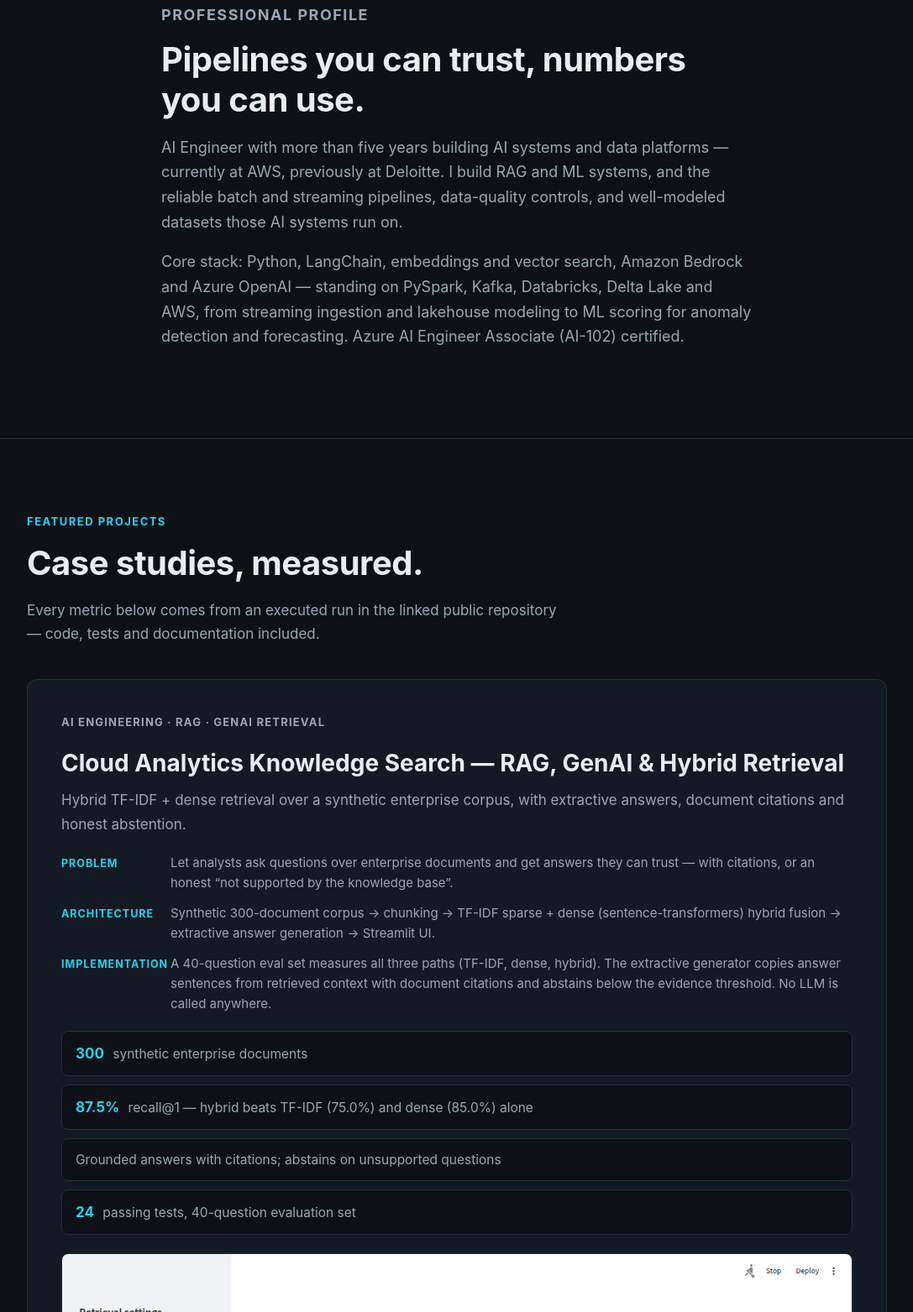
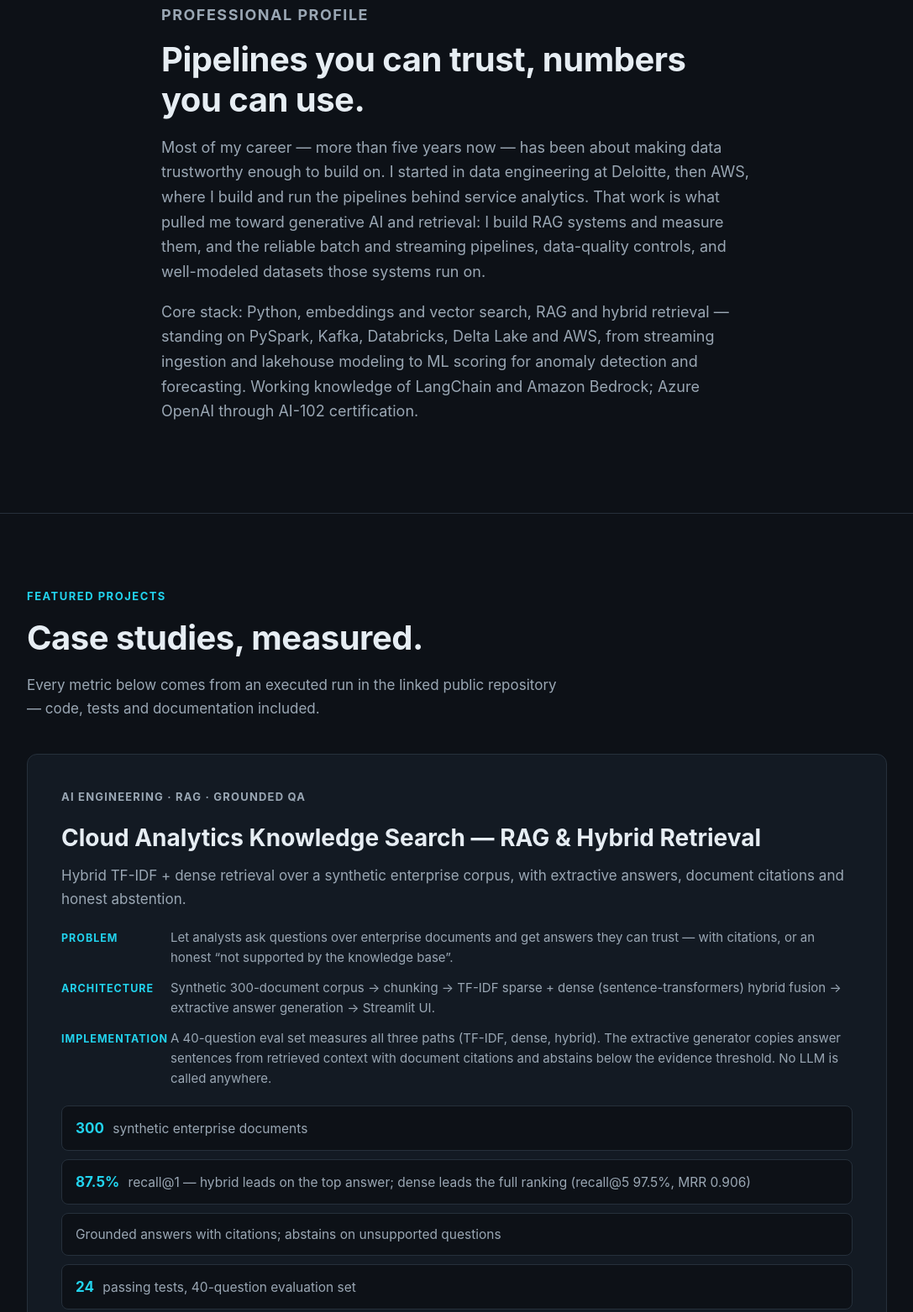
Before and after one commit to pavanregalla1/portfolio, a plain HTML site: page index.html in a window 1280 px wide. Shown: the part 911-2474 px from the top of the page at 84% size, without its empty margins (96-1183 px from the left). Drawn offline with Linux system fonts and the light colour scheme.

Commit message:
Portfolio Phase 3: honest wording, LinkedIn/GitHub alignment, mobile + readability fixes

```diff
--- a/index.html
+++ b/index.html
@@ -4,10 +4,10 @@
   <meta charset="UTF-8">
   <meta name="viewport" content="width=device-width, initial-scale=1.0">
   <title>Pavan Kumar Regalla — AI Engineer</title>
-  <meta name="description" content="Pavan Kumar Regalla — AI Engineer with more than five years across AWS and Deloitte. Generative AI and RAG systems, ML platforms, and the data engineering underneath: LangChain, Bedrock, Spark, Kafka, Databricks.">
+  <meta name="description" content="Pavan Kumar Regalla — AI Engineer with more than five years across AWS and Deloitte. Generative AI and RAG systems, ML platforms, and the data engineering underneath: embeddings, vector search, Spark, Kafka, Databricks.">
   <meta property="og:type" content="website">
   <meta property="og:title" content="Pavan Kumar Regalla — AI Engineer">
-  <meta property="og:description" content="Production-style AI systems — RAG retrieval, ML anomaly detection and forecasting — built on tested data pipelines and lakehouse platforms. More than five years: AWS, Deloitte.">
+  <meta property="og:description" content="AI systems built to production standards — RAG retrieval, ML anomaly detection and forecasting — on tested data pipelines and lakehouse platforms. More than five years: AWS, Deloitte.">
   <meta property="og:image" content="https://pavanregalla.dev/og-image.png">
   <meta property="og:url" content="https://pavanregalla.dev/">
   <meta name="twitter:card" content="summary_large_image">
@@ -65,7 +65,7 @@
         <p class="eyebrow">Open to AI Engineer roles across the U.S. — on-site, hybrid, or remote</p>
         <h1 id="hero-title">Pavan Kumar Regalla</h1>
         <p class="role">AI Engineer</p>
-        <p class="lede">I build AI systems that run in production-style conditions: RAG retrieval with grounded, cited answers, ML anomaly detection and forecasting — on top of tested data pipelines and lakehouse platforms.</p>
+        <p class="lede">I build AI systems to production standards: RAG retrieval with grounded, cited answers, ML anomaly detection and forecasting — on top of tested data pipelines and lakehouse platforms.</p>
         <div class="hero-actions">
           <a class="btn btn-primary" href="#projects">View Projects</a>
           <a class="btn" href="https://github.com/pavanregalla1" target="_blank" rel="noopener">GitHub</a>
@@ -83,8 +83,8 @@
       <div class="container narrow">
         <p class="kicker">Professional profile</p>
         <h2 id="about-title">Pipelines you can trust, numbers you can use.</h2>
-        <p>AI Engineer with more than five years building AI systems and data platforms — currently at AWS, previously at Deloitte. I build RAG and ML systems, and the reliable batch and streaming pipelines, data-quality controls, and well-modeled datasets those AI systems run on.</p>
-        <p>Core stack: Python, LangChain, embeddings and vector search, Amazon Bedrock and Azure OpenAI — standing on PySpark, Kafka, Databricks, Delta Lake and AWS, from streaming ingestion and lakehouse modeling to ML scoring for anomaly detection and forecasting. Azure AI Engineer Associate (AI-102) certified.</p>
+        <p>Most of my career — more than five years now — has been about making data trustworthy enough to build on. I started in data engineering at Deloitte, then AWS, where I build and run the pipelines behind service analytics. That work is what pulled me toward generative AI and retrieval: I build RAG systems and measure them, and the reliable batch and streaming pipelines, data-quality controls, and well-modeled datasets those systems run on.</p>
+        <p>Core stack: Python, embeddings and vector search, RAG and hybrid retrieval — standing on PySpark, Kafka, Databricks, Delta Lake and AWS, from streaming ingestion and lakehouse modeling to ML scoring for anomaly detection and forecasting. Working knowledge of LangChain and Amazon Bedrock; Azure OpenAI through AI-102 certification.</p>
       </div>
     </section>
 
@@ -97,8 +97,8 @@
 
         <article class="project-card">
           <div class="project-body">
-            <p class="project-kicker">AI Engineering &middot; RAG &middot; GenAI Retrieval</p>
-            <h3>Cloud Analytics Knowledge Search — RAG, GenAI &amp; Hybrid Retrieval</h3>
+            <p class="project-kicker">AI Engineering &middot; RAG &middot; Grounded QA</p>
+            <h3>Cloud Analytics Knowledge Search — RAG &amp; Hybrid Retrieval</h3>
             <p>Hybrid TF-IDF + dense retrieval over a synthetic enterprise corpus, with extractive answers, document citations and honest abstention.</p>
             <dl class="case">
               <div><dt>Problem</dt><dd>Let analysts ask questions over enterprise documents and get answers they can trust — with citations, or an honest &ldquo;not supported by the knowledge base&rdquo;.</dd></div>
@@ -107,7 +107,7 @@
             </dl>
             <ul class="metrics">
               <li><strong>300</strong> synthetic enterprise documents</li>
-              <li><strong>87.5%</strong> recall@1 — hybrid beats TF-IDF (75.0%) and dense (85.0%) alone</li>
+              <li><strong>87.5%</strong> recall@1 — hybrid leads on the top answer; dense leads the full ranking (recall@5 97.5%, MRR 0.906)</li>
               <li>Grounded answers with citations; abstains on unsupported questions</li>
               <li><strong>24</strong> passing tests, 40-question evaluation set</li>
             </ul>
@@ -193,7 +193,7 @@
         <div class="skills-grid">
           <div class="skill-group">
             <h3>AI and Machine Learning</h3>
-            <ul><li>RAG &amp; Hybrid Retrieval</li><li>Embeddings &amp; Vector Search</li><li>Generative AI (LangChain, Bedrock, Azure OpenAI)</li><li>scikit-learn</li><li>Anomaly Detection</li><li>Forecasting</li></ul>
+            <ul><li>RAG &amp; Hybrid Retrieval</li><li>Embeddings &amp; Vector Search</li><li>LLM Retrieval &amp; Grounding</li><li>Natural Language Processing (NLP)</li><li>Generative AI (LangChain, Bedrock, Azure OpenAI — working knowledge, AI-102)</li><li>scikit-learn</li><li>Anomaly Detection</li><li>Forecasting</li></ul>
           </div>
           <div class="skill-group">
             <h3>Data Engineering</h3>
--- a/styles.css
+++ b/styles.css
@@ -121,6 +121,7 @@ a:hover { color: #7ee7f7; }
 
 /* ---------- sections ---------- */
 .section { padding: 88px 0; border-bottom: 1px solid var(--border); }
+.section, .hero { scroll-margin-top: 84px; }
 .kicker {
   color: var(--accent); font-size: 13px; font-weight: 700;
   letter-spacing: 1.5px; text-transform: uppercase; margin: 0 0 14px;
@@ -180,7 +181,7 @@ a:hover { color: #7ee7f7; }
 .skill-group li { color: var(--muted); font-size: 15px; }
 
 /* ---------- certifications ---------- */
-.certs-grid { display: grid; grid-template-columns: repeat(3, 1fr); gap: 18px; margin-bottom: 36px; }
+.certs-grid { display: grid; grid-template-columns: repeat(2, 1fr); gap: 18px; margin-bottom: 36px; }
 .cert-card {
   background: var(--bg-card); border: 1px solid var(--border);
   border-radius: var(--radius); padding: 28px 24px;
@@ -202,6 +203,7 @@ a:hover { color: #7ee7f7; }
   border: 1px solid var(--border); border-radius: 10px; font-size: 16px;
 }
 .contact-label { color: var(--faint); font-size: 13px; text-transform: uppercase; letter-spacing: 1px; font-weight: 700; }
+.contact-list a { overflow-wrap: anywhere; }
 
 /* ---------- footer ---------- */
 .site-footer { padding: 40px 0; }
@@ -225,6 +227,7 @@ a:hover { color: #7ee7f7; }
   .project-card { padding: 28px 22px; }
 }
 @media (max-width: 640px) {
+  .container, .nav { padding: 0 20px; }
   .nav-toggle { display: block; }
   .nav-links {
     display: none; position: absolute; top: 64px; left: 0; right: 0;
```
